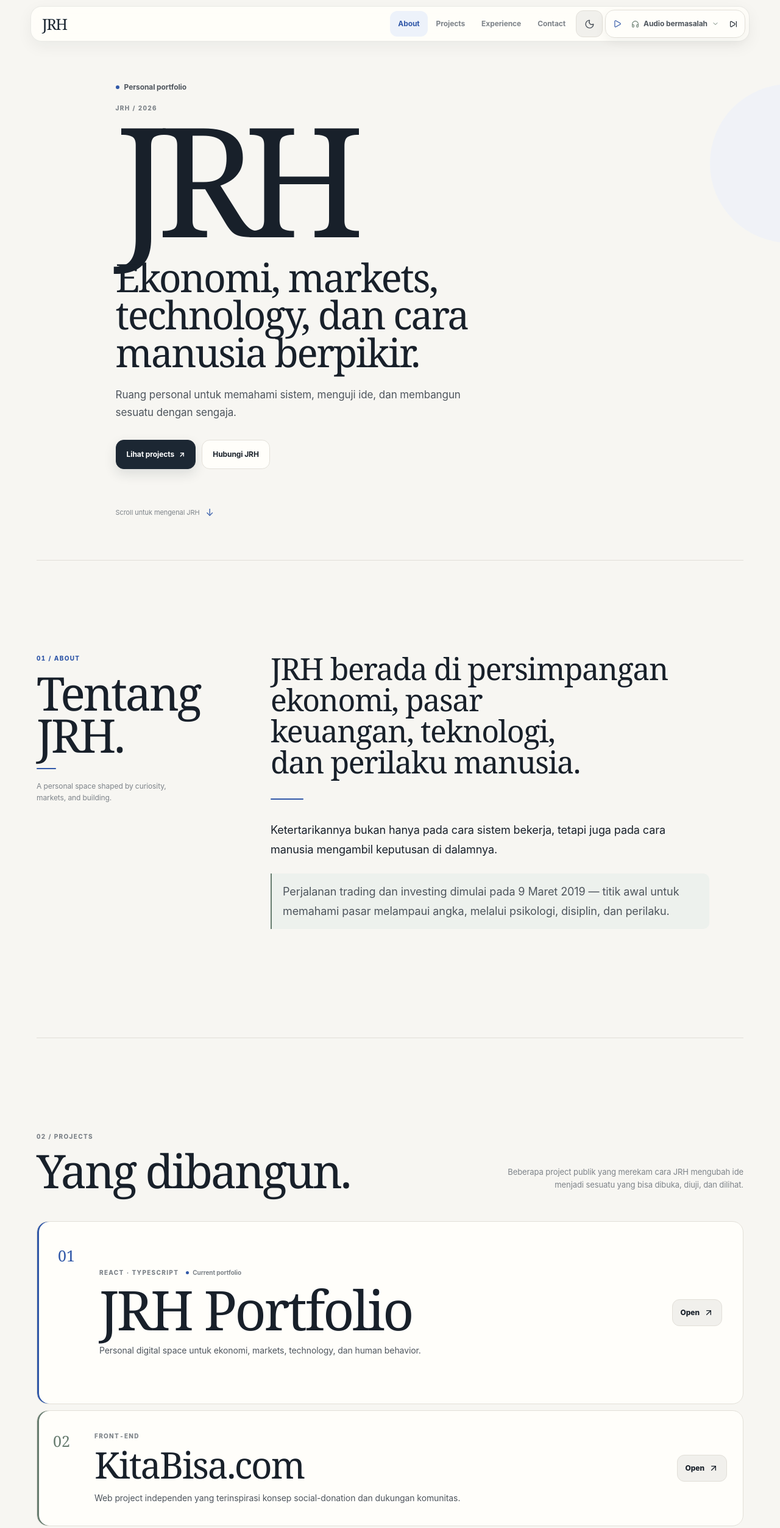
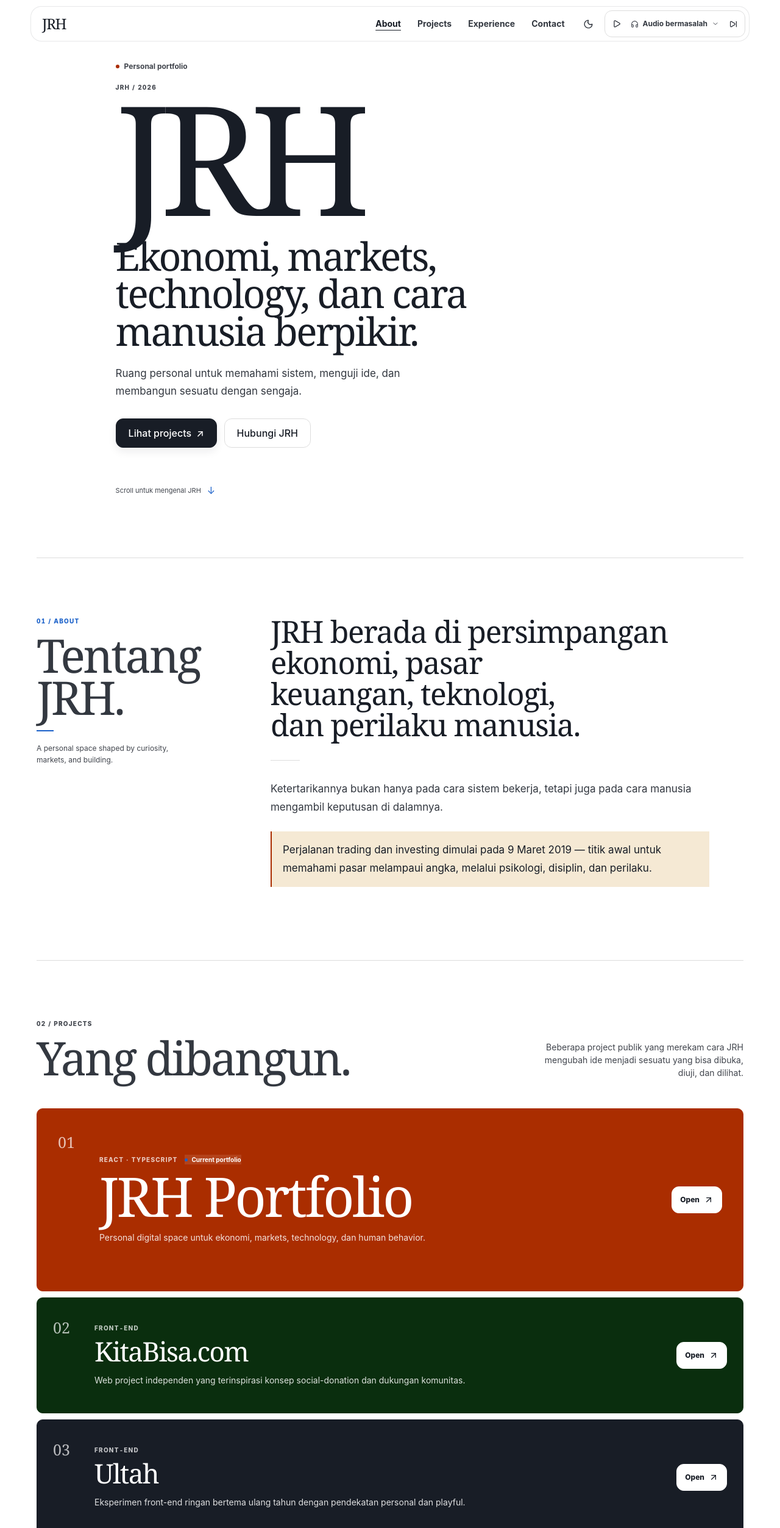
Before and after one commit to LionerHakim/JRHs, a React (Vite) app: page / in a window 1280 px wide. Shown: the top 2505 px of the page at 61% size. Built offline with nearby package versions, Linux system fonts and the light colour scheme.

Commit message:
Refine JRH into Airtable-inspired editorial design

```diff
--- a/src/editorial.css
+++ b/src/editorial.css
@@ -1,203 +1,207 @@
-/* JRH visual system — elegant editorial, restrained color, premium interaction. */
+/* JRH visual system — Airtable-inspired editorial, restrained color, deliberate signature surfaces. */
 
 :root{
-  --jrh-navy:#1c2733;
-  --jrh-blue:#3158a8;
-  --jrh-sage:#687d70;
-  --jrh-terracotta:#a96552;
-  --jrh-sand:#e9e1d5;
-  --jrh-mist:#edf1f5;
-  --jrh-sage-soft:#edf1ed;
-  --jrh-rose-soft:#f5ece8;
-  --jrh-blue-soft:#edf2fa;
-  --jrh-gold-soft:#f4efe4;
+  --air-primary:#181d26;
+  --air-primary-active:#0d1218;
+  --air-canvas:#ffffff;
+  --air-surface-soft:#f8fafc;
+  --air-surface-strong:#e0e2e6;
+  --air-surface-dark:#181d26;
+  --air-hairline:#dddddd;
+  --air-ink:#181d26;
+  --air-body:#333840;
+  --air-muted:#41454d;
+  --air-link:#1b61c9;
+  --air-info:#254fad;
+  --air-success:#006400;
+  --air-coral:#aa2d00;
+  --air-forest:#0a2e0e;
+  --air-cream:#f5e9d4;
+  --air-peach:#fcab79;
+  --air-mint:#a8d8c4;
+  --air-yellow:#f4d35e;
+  --air-mustard:#d9a441;
+  --air-paper:#f8f7f4;
 }
 
 html.light{
-  --color-canvas:#f7f6f2;
-  --color-paper:#fffefa;
-  --color-ink:#18202a;
-  --color-text:#4e555d;
-  --color-muted:#7d8389;
-  --color-line:#e2dfd8;
-  --color-accent:var(--jrh-blue);
-  --color-control:#f1f0ec;
-  --nav-bg:rgba(255,254,250,.91);
-  --nav-border:rgba(24,32,42,.09);
-  --shadow-soft:0 14px 40px rgba(24,32,42,.065);
-  --shadow-raised:0 24px 70px rgba(24,32,42,.15);
+  --color-canvas:var(--air-canvas);
+  --color-paper:var(--air-canvas);
+  --color-ink:var(--air-ink);
+  --color-text:var(--air-body);
+  --color-muted:var(--air-muted);
+  --color-line:var(--air-hairline);
+  --color-accent:var(--air-link);
+  --color-control:var(--air-surface-soft);
+  --nav-bg:rgba(255,255,255,.96);
+  --nav-border:rgba(24,29,38,.10);
+  --shadow-soft:0 8px 24px rgba(24,29,38,.05);
+  --shadow-raised:0 20px 55px rgba(24,29,38,.14);
 }
 
 html:not(.light){
-  --color-canvas:#101317;
-  --color-paper:#171b20;
-  --color-ink:#f4f2ec;
-  --color-text:#c1c3c1;
-  --color-muted:#8f9392;
-  --color-line:#2a3036;
-  --color-accent:#8ea9dc;
-  --color-control:#1c2127;
-  --nav-bg:rgba(23,27,32,.93);
+  --color-canvas:#111318;
+  --color-paper:#17191e;
+  --color-ink:#f7f7f5;
+  --color-text:#d2d4d7;
+  --color-muted:#a2a6ad;
+  --color-line:#30343b;
+  --color-accent:#79a8ef;
+  --color-control:#20242a;
+  --nav-bg:rgba(23,25,30,.97);
   --nav-border:rgba(255,255,255,.10);
-  --shadow-soft:0 14px 40px rgba(0,0,0,.30);
-  --shadow-raised:0 24px 70px rgba(0,0,0,.52);
-  --jrh-blue:#9bb1dc;
-  --jrh-sage:#9aaa9f;
-  --jrh-terracotta:#d09a88;
-  --jrh-blue-soft:#202a38;
-  --jrh-sage-soft:#202b26;
-  --jrh-rose-soft:#30231f;
-  --jrh-gold-soft:#302b21;
+  --shadow-soft:0 8px 24px rgba(0,0,0,.22);
+  --shadow-raised:0 24px 65px rgba(0,0,0,.55);
+  --air-primary:#f7f7f5;
+  --air-primary-active:#ffffff;
+  --air-hairline:#343840;
+  --air-body:#d2d4d7;
+  --air-muted:#a2a6ad;
+  --air-coral:#d46b45;
+  --air-forest:#8dbd91;
+  --air-cream:#332d25;
+  --air-peach:#714933;
+  --air-mint:#28463c;
+  --air-yellow:#6b5b28;
+  --air-mustard:#72572b;
 }
 
-body{font-size:15.5px;line-height:1.68;letter-spacing:-.006em}
+body{font-size:14px;line-height:1.62;letter-spacing:0}
+a{color:inherit}
 .hero-clean h1,.display-title,.contact-title,.about-lead,.project-content h3,.experience-main h3,.footer-brand{font-family:var(--font-perfectly-nineties-regular);font-weight:400;text-wrap:balance}
-.hero-clean h1{letter-spacing:-.085em}
-.hero-clean .hero-positioning{letter-spacing:-.038em;max-width:720px}
+.hero-clean h1{letter-spacing:-.065em}
 .display-title{letter-spacing:-.045em}
 .about-lead{letter-spacing:-.028em}
 .project-content h3{letter-spacing:-.038em}
 .contact-title{letter-spacing:-.055em}
-.eyebrow,.project-meta,.experience-topline{font-family:var(--font-inter);font-variant-numeric:tabular-nums;letter-spacing:.13em}
+.eyebrow,.project-meta,.experience-topline{font-family:var(--font-inter);font-variant-numeric:tabular-nums;letter-spacing:.12em}
 
-/* 01 — HERO: calm first impression, one controlled accent. */
-.hero-clean{background:var(--color-canvas);position:relative;overflow:hidden}
-.hero-clean::after{content:"";position:absolute;width:260px;height:260px;right:-145px;top:15%;border-radius:50%;background:var(--jrh-blue-soft);opacity:.72;pointer-events:none}
+/* Core page shell */
+.page-shell{background:var(--color-canvas);color:var(--color-text)}
+.section-shell{padding-top:96px;padding-bottom:96px}
+.section-shell::before{background:var(--color-line)}
+.section-lead,.projects-intro{max-width:360px;color:var(--color-muted);font-size:14px;line-height:1.5}
+.section-intro-sticky .eyebrow{color:var(--air-link)}
+.section-intro-sticky .display-title::after{content:"";display:block;width:28px;height:2px;margin-top:20px;background:var(--air-link);border-radius:0}
+
+/* Hero — white editorial canvas, no atmospheric decoration. */
+.hero-clean{background:var(--color-canvas);position:relative;overflow:hidden;padding-top:96px;padding-bottom:96px}
+.hero-clean::after{display:none}
 .hero-clean-inner{position:relative;z-index:1}
-.hero-kicker{color:var(--color-text)}
-.hero-kicker-dot{width:6px;height:6px;background:var(--jrh-blue);box-shadow:none}
-.hero-actions{gap:10px}
-.hero-button{border-radius:13px;min-height:48px}
-.hero-button-primary{background:var(--jrh-navy);border-color:var(--jrh-navy);color:#fff;box-shadow:0 8px 20px rgba(28,39,51,.12)}
-.hero-button-primary:hover{background:var(--jrh-blue);border-color:var(--jrh-blue)}
-.hero-button-secondary{border-color:var(--color-line);background:var(--color-paper);color:var(--color-ink)}
-.hero-button-secondary:hover{background:var(--jrh-blue-soft);border-color:#d7dfec}
-.hero-scroll-hint{color:var(--color-muted)}
-.hero-scroll-hint span:last-child{color:var(--jrh-blue)}
+.hero-kicker{color:var(--color-muted)}
+.hero-kicker-dot{width:6px;height:6px;background:var(--air-coral);box-shadow:none}
+.hero-actions{gap:12px}
+.hero-button{min-height:48px;padding:12px 20px;border-radius:12px;font-size:16px;font-weight:500;line-height:1.4;transition:background-color .16s ease,border-color .16s ease,color .16s ease,transform .16s ease,box-shadow .16s ease}
+.hero-button-primary{background:var(--air-primary);border:1px solid var(--air-primary);color:#fff;box-shadow:0 6px 14px rgba(24,29,38,.08)}
+.hero-button-primary:hover{background:var(--air-primary-active);border-color:var(--air-primary-active);transform:translateY(-1px)}
+.hero-button-secondary{border:1px solid var(--air-hairline);background:var(--air-canvas);color:var(--air-ink)}
+.hero-button-secondary:hover{background:var(--air-surface-soft);border-color:#c9ccd1;transform:translateY(-1px)}
+.hero-scroll-hint{color:var(--air-muted)}
+.hero-scroll-hint span:last-child{color:var(--air-link)}
 
-/* 02 — NAV: quiet, compact, trustworthy. */
-.jrh-nav-shell{box-shadow:0 8px 26px rgba(24,32,42,.055)}
-.jrh-wordmark{font-size:25px;color:var(--jrh-navy)}
+/* Navigation — flat 64px white bar, editorial not glassy. */
+.jrh-nav-shell{background:var(--nav-bg);border-bottom:1px solid var(--nav-border);box-shadow:none;backdrop-filter:none}
+.jrh-wordmark{font-size:24px;color:var(--air-ink)}
 html:not(.light) .jrh-wordmark{color:var(--color-ink)}
-.jrh-nav-link.is-active{background:var(--jrh-blue-soft);color:var(--jrh-blue)}
-.jrh-menu-button:hover,.theme-toggle:hover{background:var(--jrh-blue-soft);color:var(--jrh-blue)}
-.theme-toggle{background:var(--color-control)}
+.jrh-nav-link{font-size:14px;color:var(--air-body);border-radius:8px}
+.jrh-nav-link.is-active{background:transparent;color:var(--air-ink);text-decoration:underline;text-decoration-thickness:1px;text-underline-offset:5px}
+.jrh-menu-button,.theme-toggle{background:transparent;border:1px solid transparent}
+.jrh-menu-button:hover,.theme-toggle:hover{background:var(--air-surface-soft);color:var(--air-ink)}
+.theme-toggle{background:transparent}
 
-/* 03 — MUSIC: premium control, no visual noise. */
-.music-player-pill{max-width:272px;min-height:46px;border-radius:15px;background:var(--color-paper);border-color:var(--color-line);box-shadow:0 7px 20px rgba(24,32,42,.055)}
-.music-player-button{color:var(--jrh-blue)}
-.music-player-button:hover{background:var(--jrh-blue-soft)}
-.music-player-next:hover{background:var(--jrh-sage-soft);color:var(--jrh-sage)}
+/* Music player — compact utility, aligned to primary system. */
+.music-player-pill{max-width:272px;min-height:44px;border-radius:12px;background:var(--air-canvas);border-color:var(--air-hairline);box-shadow:none}
+.music-player-button{color:var(--air-ink)}
+.music-player-button:hover{background:var(--air-surface-soft);color:var(--air-link)}
+.music-player-next:hover{background:var(--air-surface-soft);color:var(--air-ink)}
 .music-player-track-button{gap:7px}
-.music-player-track-button svg{color:var(--jrh-sage)!important}
-.music-player-title{font-size:12px;letter-spacing:-.008em}
+.music-player-track-button svg{color:var(--air-muted)!important}
+.music-player-title{font-size:12px;letter-spacing:0}
 .music-player-progress{left:10px;right:10px;bottom:-1px;height:2px}
-.music-player-progress>div{background:var(--jrh-blue);border-radius:999px}
-.music-player-panel{width:min(390px,calc(100vw - 20px));padding:18px;border-radius:22px;background:var(--color-paper);box-shadow:var(--shadow-raised)}
-.music-player-panel .eyebrow{color:var(--jrh-blue)}
-.music-player-main-action{background:var(--jrh-navy);border-color:var(--jrh-navy);color:#fff;box-shadow:0 9px 22px rgba(28,39,51,.13)}
-.music-player-action:hover,.music-player-close:hover{background:var(--jrh-blue-soft);color:var(--jrh-blue)}
-.music-range{height:6px;accent-color:var(--jrh-blue)}
-.music-playlist-item{min-height:46px;border-radius:11px}
-.music-playlist-item:hover{background:var(--jrh-blue-soft)}
-.music-playlist-item.is-active{background:var(--jrh-sage-soft);color:var(--jrh-sage)}
-.music-player-error{background:var(--jrh-rose-soft);border-color:#ead9d2}
-.music-player-retry{background:var(--color-paper)}
+.music-player-progress>div{background:var(--air-link);border-radius:0}
+.music-player-panel{width:min(390px,calc(100vw - 20px));padding:18px;border-radius:12px;background:var(--air-canvas);box-shadow:var(--shadow-raised);border:1px solid var(--air-hairline)}
+.music-player-panel .eyebrow{color:var(--air-link)}
+.music-player-main-action{background:var(--air-primary);border-color:var(--air-primary);color:#fff;box-shadow:none}
+.music-player-action:hover,.music-player-close:hover{background:var(--air-surface-soft);color:var(--air-ink)}
+.music-range{height:6px;accent-color:var(--air-link)}
+.music-playlist-item{min-height:46px;border-radius:8px}
+.music-playlist-item:hover{background:var(--air-surface-soft)}
+.music-playlist-item.is-active{background:var(--air-surface-soft);color:var(--air-ink)}
+.music-player-error{background:#fceee9;border-color:#ebcfc3;color:#6a2c19}
+.music-player-retry{background:var(--air-canvas)}
 
-/* 04 — SECTION SYSTEM: stronger rhythm, fewer ornaments. */
-.section-shell{padding-top:clamp(104px,12vw,156px);padding-bottom:clamp(104px,12vw,156px)}
-.section-shell::before{background:var(--color-line)}
-.section-intro-sticky .eyebrow{color:var(--jrh-blue)}
-.section-intro-sticky .display-title::after{content:"";display:block;width:32px;height:2px;margin-top:20px;border-radius:99px;background:var(--jrh-blue)}
-.section-lead{max-width:270px;color:var(--color-muted);font-size:13px;line-height:1.65}
+/* About — editorial reading flow. */
+.about-reading{font-size:17px;max-width:720px}
+.about-lead{color:var(--color-ink)}
+.about-divider{width:48px;height:1px;margin:32px 0;background:var(--air-hairline);border-radius:0}
+.editorial-quote{margin-top:28px;padding:16px 18px;border-left:2px solid var(--air-coral);border-radius:0;background:var(--air-cream);color:var(--air-ink)}
 
-/* 05 — ABOUT: reading quality over decoration. */
-.about-reading{font-size:18px;max-width:720px}
-.about-lead{color:var(--color-ink)}
-.about-divider{width:54px;height:2px;margin:34px 0;background:var(--jrh-blue);border-radius:99px}
-.editorial-quote{margin-top:30px;padding:14px 18px;border-left:2px solid var(--jrh-sage);border-radius:0 10px 10px 0;background:var(--jrh-sage-soft);color:var(--color-text)}
+/* Projects — introduce brand voltage with real signature surfaces. */
+.projects-section{position:relative}
+.projects-heading{align-items:end}
+.project-object{position:relative;background:var(--air-canvas);border:1px solid var(--air-hairline);border-radius:10px;box-shadow:none;overflow:hidden}
+.project-object:nth-child(1){background:var(--air-coral);border-color:var(--air-coral);color:#fff}
+.project-object:nth-child(2){background:var(--air-forest);border-color:var(--air-forest);color:#fff}
+.project-object:nth-child(3){background:var(--air-surface-dark);border-color:var(--air-surface-dark);color:#fff}
+.project-object:nth-child(n) .project-index{color:inherit;opacity:.70}
+.project-object:nth-child(n) .project-meta{color:inherit;opacity:.74}
+.project-object:nth-child(n) .project-description{color:inherit;opacity:.86}
+.project-content h3{font-size:clamp(32px,4vw,44px)}
+.project-live-label{border-color:rgba(255,255,255,.25);background:rgba(255,255,255,.10);color:#fff}
+.project-visit{background:#fff;border-color:#fff;color:var(--air-ink);border-radius:12px}
+.project-visit:hover{background:#fff;border-color:#fff;color:var(--air-ink);transform:translateY(-1px)}
+.project-featured-badge{background:rgba(255,255,255,.12);color:#fff;border-color:rgba(255,255,255,.18)}
 
-/* 06 — PROJECTS: one visual language, restrained category accents. */
-.projects-heading{align-items:end}
-.projects-intro{color:var(--color-muted)}
-.project-object{background:var(--color-paper);border-color:var(--color-line);border-radius:18px;box-shadow:none}
-.project-object:nth-child(1),.project-object:nth-child(2),.project-object:nth-child(3){background:var(--color-paper);border-color:var(--color-line)}
-.project-object:nth-child(1){box-shadow:inset 3px 0 0 var(--jrh-blue)}
-.project-object:nth-child(2){box-shadow:inset 3px 0 0 var(--jrh-sage)}
-.project-object:nth-child(3){box-shadow:inset 3px 0 0 var(--jrh-terracotta)}
-.project-object:hover{transform:translateY(-2px);box-shadow:var(--shadow-soft)}
-.project-index{color:var(--jrh-blue)}
-.project-object:nth-child(2) .project-index{color:var(--jrh-sage)}
-.project-object:nth-child(3) .project-index{color:var(--jrh-terracotta)}
-.project-featured-badge{background:var(--jrh-gold-soft);color:#806b43}
-html:not(.light) .project-featured-badge{color:#d4bc8b}
-.project-visit{background:var(--color-control);border-color:var(--color-line)}
-.project-visit:hover{background:var(--jrh-navy);border-color:var(--jrh-navy);color:#fff}
-.project-object:nth-child(2) .project-visit:hover{background:var(--jrh-sage);border-color:var(--jrh-sage);color:#fff}
-.project-object:nth-child(3) .project-visit:hover{background:var(--jrh-terracotta);border-color:var(--jrh-terracotta);color:#fff}
+/* Experience — light editorial rows, no pill overload. */
+.experience-list::before{background:var(--air-hairline)}
+.experience-row{padding:16px 18px 38px 0;border-radius:0}
+.experience-node{border-color:var(--air-hairline);color:var(--air-link);box-shadow:0 0 0 5px var(--color-canvas)}
+.experience-row-2 .experience-node{border-color:var(--air-hairline);color:var(--air-ink);box-shadow:0 0 0 5px var(--color-canvas)}
+.experience-main h3{font-size:clamp(30px,4vw,44px)}
+.experience-degree{font-weight:500;color:var(--air-ink)}
+.experience-activities{display:flex;flex-wrap:wrap;gap:8px;margin-top:16px}
+.experience-role{min-height:40px;display:inline-flex;align-items:center;padding:0 13px;border:1px solid var(--air-hairline);border-radius:6px;background:var(--air-canvas);color:var(--air-body);font-size:12px;font-weight:500;box-shadow:none;transition:background-color .16s ease,border-color .16s ease,color .16s ease}
+.experience-role:hover{background:var(--air-surface-soft);border-color:#c9ccd1}
+.experience-row-1 .experience-role:nth-child(1){background:var(--air-surface-soft);border-color:var(--air-hairline);color:var(--air-ink)}
+.experience-row-1 .experience-role:nth-child(2){background:var(--air-cream);border-color:var(--air-cream);color:var(--air-ink)}
+.experience-row-2 .experience-role{background:var(--air-surface-soft);border-color:var(--air-hairline);color:var(--air-ink)}
 
-/* 07 — EXPERIENCE: roles are the visual signature. */
-.experience-list::before{background:var(--color-line)}
-.experience-row{padding:16px 18px 38px 0;border-radius:18px}
-.experience-node{border-color:var(--color-line);color:var(--jrh-blue);box-shadow:0 0 0 5px var(--color-canvas)}
-.experience-row-2 .experience-node{border-color:var(--jrh-sage);color:var(--jrh-sage);box-shadow:0 0 0 5px var(--color-canvas)}
-.experience-main h3{font-size:clamp(32px,4.5vw,50px)}
-.experience-degree{font-weight:650;color:var(--jrh-sage)}
-.experience-activities{display:flex;flex-wrap:wrap;gap:8px;margin-top:14px}
-.experience-role{min-height:40px;display:inline-flex;align-items:center;padding:0 13px;border:1px solid var(--color-line);border-radius:999px;background:var(--color-paper);color:var(--color-text);font-size:12px;font-weight:750;box-shadow:0 4px 12px rgba(24,32,42,.035);transition:transform .18s var(--ease-ios),box-shadow .18s ease,border-color .18s ease}
-.experience-role:hover{transform:translateY(-2px);box-shadow:0 8px 16px rgba(24,32,42,.065)}
-.experience-row-1 .experience-role:nth-child(1){background:var(--jrh-blue-soft);border-color:#d9e1ef;color:var(--jrh-blue)}
-.experience-row-1 .experience-role:nth-child(2){background:var(--jrh-rose-soft);border-color:#eadbd5;color:var(--jrh-terracotta)}
-.experience-row-2 .experience-role{background:var(--jrh-sage-soft);border-color:#dbe5df;color:var(--jrh-sage)}
-html:not(.light) .experience-row-1 .experience-role:nth-child(1){border-color:#344257}
-html:not(.light) .experience-row-1 .experience-role:nth-child(2){border-color:#493630}
-html:not(.light) .experience-row-2 .experience-role{border-color:#334139}
+/* Contact — closing band uses signature dark surface. */
+.contact-wrap{background:var(--air-surface-dark);color:#fff;border:1px solid var(--air-surface-dark);border-radius:12px;box-shadow:none;padding:48px}
+.contact-wrap:hover{border-color:var(--air-surface-dark);box-shadow:none;transform:none}
+.contact-title{max-width:860px;color:#fff}
+.contact-copy{color:rgba(255,255,255,.78)}
+.contact-actions .hero-button-primary{background:#fff;border-color:#fff;color:var(--air-ink)}
+.contact-actions .hero-button-primary:hover{background:#fff;border-color:#fff;color:var(--air-ink);box-shadow:none}
+.site-footer{background:var(--air-canvas);color:var(--air-body);border-top:1px solid var(--air-hairline)}
+.footer-brand{color:var(--air-ink)}
+.footer-nav a:hover{color:var(--air-link)}
 
-/* 08 — CONTACT / FOOTER: elegant closing, not a second hero. */
-.contact-wrap{background:var(--color-paper);border-color:var(--color-line);box-shadow:none}
-.contact-wrap:hover{border-color:var(--color-line);box-shadow:none;transform:none}
-.contact-title{max-width:860px}
-.contact-actions .hero-button-primary{background:var(--jrh-navy);border-color:var(--jrh-navy)}
-.contact-actions .hero-button-primary:hover{background:var(--jrh-blue);border-color:var(--jrh-blue)}
-.site-footer{background:var(--color-paper)}
-.footer-brand{color:var(--jrh-navy)}
-html:not(.light) .footer-brand{color:var(--color-ink)}
-.footer-nav a:hover{color:var(--jrh-blue)}
-
-/* 09 — interaction quality */
-a,button{touch-action:manipulation}
-button:disabled{cursor:not-allowed;opacity:.55}
-@media(hover:hover){.hero-button,.project-visit,.experience-role,.music-player-button,.music-player-next,.music-player-action,.music-player-main-action{will-change:transform}}
-
-/* 10 — responsive polish */
+/* Responsive layout */
 @media(max-width:719px){
-  .hero-clean::after{width:190px;height:190px;right:-125px;top:18%;opacity:.58}
-  .hero-clean-inner{padding-bottom:4px}
-  .hero-clean .hero-positioning{max-width:620px}
-  .section-shell{padding-top:88px;padding-bottom:88px}
-  .about-reading{font-size:17px}
-  .projects-list{gap:14px}
-  .project-object,.project-featured{padding:22px;border-radius:17px}
+  .section-shell{padding-top:72px;padding-bottom:72px}
+  .hero-clean{padding-top:72px;padding-bottom:72px}
+  .about-reading{font-size:16px}
+  .project-object,.project-featured{padding:24px;border-radius:10px}
+  .contact-wrap{padding:32px 24px;border-radius:10px}
   .music-player-pill{border:0;background:transparent;box-shadow:none}
-  .music-player-button{width:44px;min-width:44px;min-height:44px;border:1px solid var(--color-line);border-radius:13px;background:var(--color-paper);box-shadow:0 6px 15px rgba(24,32,42,.06)}
+  .music-player-button{width:44px;min-width:44px;min-height:44px;border:1px solid var(--air-hairline);border-radius:12px;background:var(--air-canvas);box-shadow:none}
   .music-player-progress{left:11px;right:11px;bottom:0;height:2px}
-  .music-player-panel{left:10px;right:10px;bottom:max(10px,env(safe-area-inset-bottom));width:auto;max-height:min(82svh,720px);border-radius:23px;padding:18px 16px max(18px,calc(18px + env(safe-area-inset-bottom)))}
-  .music-player-panel::before{content:"";display:block;width:40px;height:4px;margin:0 auto 16px;border-radius:999px;background:var(--color-line)}
+  .music-player-panel{left:10px;right:10px;bottom:max(10px,env(safe-area-inset-bottom));width:auto;max-height:min(82svh,720px);border-radius:12px;padding:18px 16px max(18px,calc(18px + env(safe-area-inset-bottom)))}
+  .music-player-panel::before{content:"";display:block;width:40px;height:4px;margin:0 auto 16px;border-radius:999px;background:var(--air-hairline)}
   .music-player-error{font-size:13px}
   .music-player-retry{min-height:42px}
   .experience-role{min-height:42px}
-  .contact-title{font-size:clamp(56px,17vw,82px)}
 }
 
 @media(max-width:430px){
   .hero-clean h1{font-size:clamp(84px,26vw,116px)}
-  .hero-clean .hero-positioning{font-size:32px;line-height:.98}
+  .hero-clean .hero-positioning{font-size:32px;line-height:1}
   .hero-actions{flex-direction:column}
   .hero-button{width:100%}
 }
 
 @media(prefers-reduced-motion:reduce){
   html{scroll-behavior:auto}
-  .hero-clean::after{display:none}
-  .experience-role{transition:none}
+  .hero-button,.project-visit,.experience-role,.music-player-button{transition:none}
 }
```
